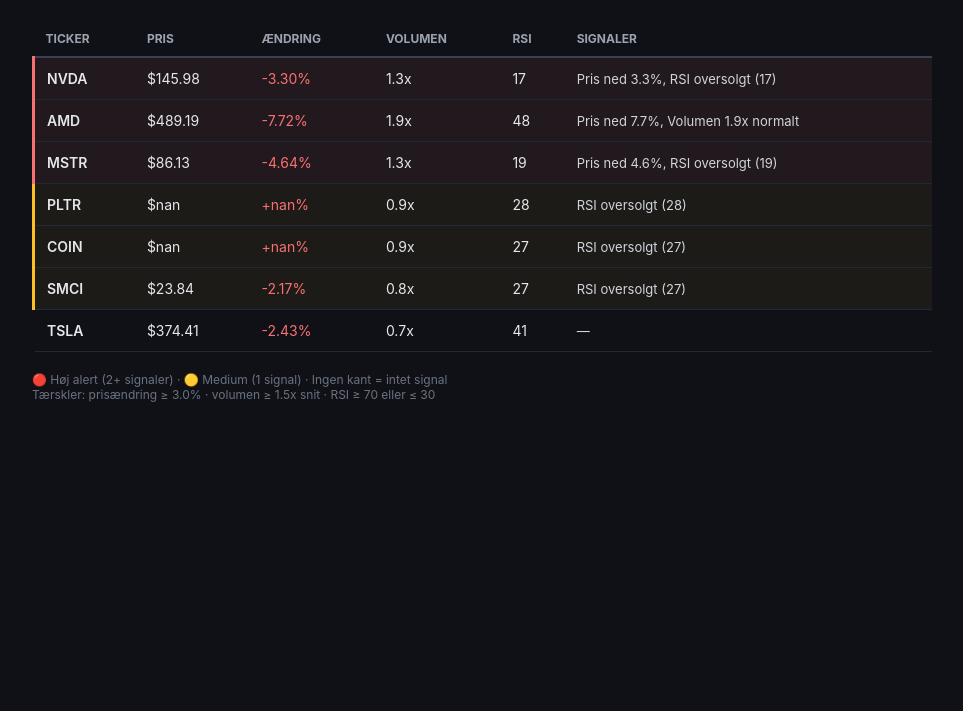
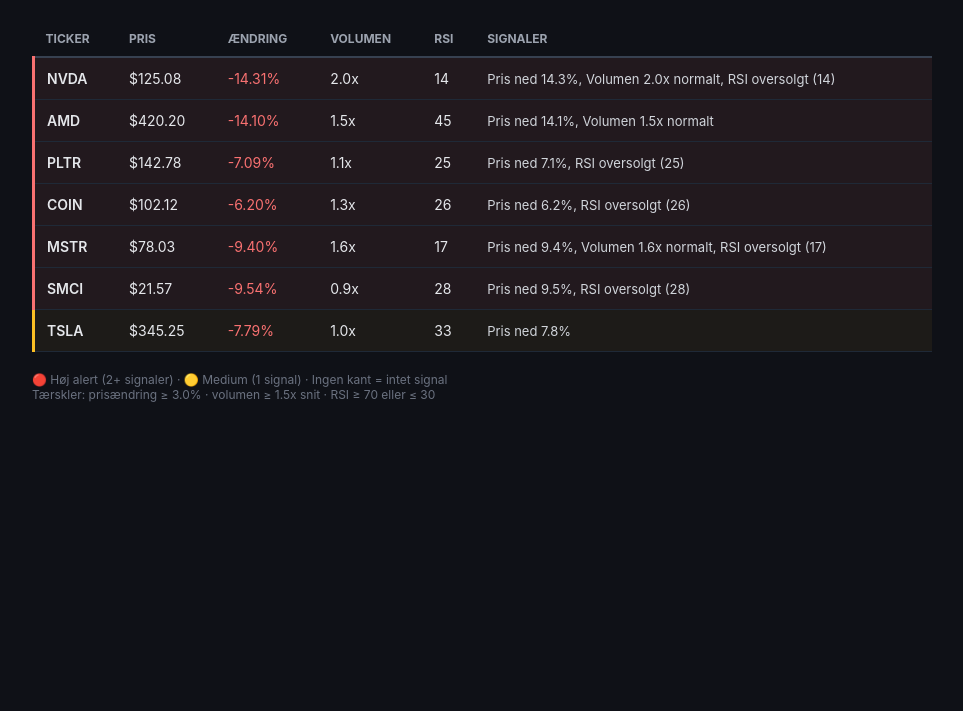
Before and after one commit to jonaskallmayer-cmyk/Stock-monitor, a plain HTML site: page index.html in a window 1280 px wide. Shown: the part 89-800 px from the top of the page, without its empty margins (158-1121 px from the left). Drawn offline with Linux system fonts and the light colour scheme.

Commit message:
deploy: 73c3413c51cdaa417ef7cde16b9e26f3617de445

```diff
--- a/index.html
+++ b/index.html
@@ -37,7 +37,7 @@
 </head>
 <body>
     <h1>📊 Aktie-overvågning</h1>
-    <div class="timestamp">Sidst opdateret: 20-11-2026 02:30:20</div>
+    <div class="timestamp">Sidst opdateret: 20-11-2026 20:57:28</div>
     <table>
         <tr>
             <th>Ticker</th>
@@ -50,59 +50,59 @@
 
         <tr class="alert-high">
             <td class="ticker">NVDA</td>
-            <td>$145.98</td>
-            <td class="negative">-3.30%</td>
-            <td>1.3x</td>
-            <td>17</td>
-            <td class="signals">Pris ned 3.3%, RSI oversolgt (17)</td>
+            <td>$125.08</td>
+            <td class="negative">-14.31%</td>
+            <td>2.0x</td>
+            <td>14</td>
+            <td class="signals">Pris ned 14.3%, Volumen 2.0x normalt, RSI oversolgt (14)</td>
         </tr>
         <tr class="alert-high">
             <td class="ticker">AMD</td>
-            <td>$489.19</td>
-            <td class="negative">-7.72%</td>
-            <td>1.9x</td>
-            <td>48</td>
-            <td class="signals">Pris ned 7.7%, Volumen 1.9x normalt</td>
+            <td>$420.20</td>
+            <td class="negative">-14.10%</td>
+            <td>1.5x</td>
+            <td>45</td>
+            <td class="signals">Pris ned 14.1%, Volumen 1.5x normalt</td>
+        </tr>
+        <tr class="alert-high">
+            <td class="ticker">PLTR</td>
+            <td>$142.78</td>
+            <td class="negative">-7.09%</td>
+            <td>1.1x</td>
+            <td>25</td>
+            <td class="signals">Pris ned 7.1%, RSI oversolgt (25)</td>
+        </tr>
+        <tr class="alert-high">
+            <td class="ticker">COIN</td>
+            <td>$102.12</td>
+            <td class="negative">-6.20%</td>
+            <td>1.3x</td>
+            <td>26</td>
+            <td class="signals">Pris ned 6.2%, RSI oversolgt (26)</td>
         </tr>
         <tr class="alert-high">
             <td class="ticker">MSTR</td>
-            <td>$86.13</td>
-            <td class="negative">-4.64%</td>
-            <td>1.3x</td>
-            <td>19</td>
-            <td class="signals">Pris ned 4.6%, RSI oversolgt (19)</td>
+            <td>$78.03</td>
+            <td class="negative">-9.40%</td>
+            <td>1.6x</td>
+            <td>17</td>
+            <td class="signals">Pris ned 9.4%, Volumen 1.6x normalt, RSI oversolgt (17)</td>
+        </tr>
+        <tr class="alert-high">
+            <td class="ticker">SMCI</td>
+            <td>$21.57</td>
+            <td class="negative">-9.54%</td>
+            <td>0.9x</td>
+            <td>28</td>
+            <td class="signals">Pris ned 9.5%, RSI oversolgt (28)</td>
         </tr>
         <tr class="alert-medium">
-            <td class="ticker">PLTR</td>
-            <td>$nan</td>
-            <td class="negative">+nan%</td>
-            <td>0.9x</td>
-            <td>28</td>
-            <td class="signals">RSI oversolgt (28)</td>
-        </tr>
-        <tr class="alert-medium">
-            <td class="ticker">COIN</td>
-            <td>$nan</td>
-            <td class="negative">+nan%</td>
-            <td>0.9x</td>
-            <td>27</td>
-            <td class="signals">RSI oversolgt (27)</td>
-        </tr>
-        <tr class="alert-medium">
-            <td class="ticker">SMCI</td>
-            <td>$23.84</td>
-            <td class="negative">-2.17%</td>
-            <td>0.8x</td>
-            <td>27</td>
-            <td class="signals">RSI oversolgt (27)</td>
-        </tr>
-        <tr class="alert-none">
             <td class="ticker">TSLA</td>
-            <td>$374.41</td>
-            <td class="negative">-2.43%</td>
-            <td>0.7x</td>
-            <td>41</td>
-            <td class="signals">—</td>
+            <td>$345.25</td>
+            <td class="negative">-7.79%</td>
+            <td>1.0x</td>
+            <td>33</td>
+            <td class="signals">Pris ned 7.8%</td>
         </tr>
     </table>
     <div class="legend">
```
